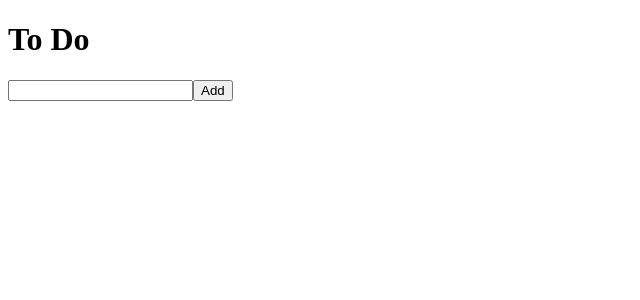
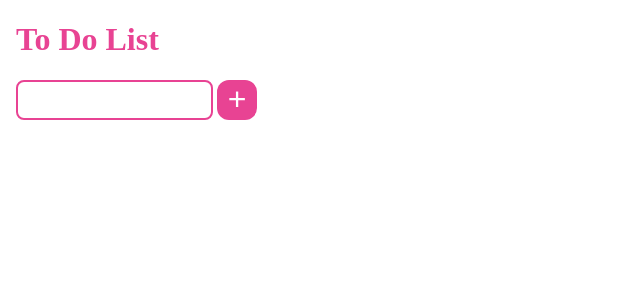
Before and after one commit to goodluckjjin/Learning-Vanila-Redux-and-React-Redux, a React (Create React App) app: page /#/ in a window 1280 px wide. Shown: the top 300 px of the page, without its empty margins (0-640 px from the left). Built offline with nearby package versions, Linux system fonts and the light colour scheme.

Commit message:
Update style

```diff
--- a/package.json
+++ b/package.json
@@ -13,6 +13,7 @@
     "react-router-dom": "^6.2.2",
     "react-scripts": "5.0.0",
     "redux": "^4.1.2",
+    "styled-components": "^5.3.5",
     "web-vitals": "^2.1.4"
   },
   "scripts": {
--- a/src/components/ToDo.js
+++ b/src/components/ToDo.js
@@ -4,13 +4,69 @@ import { connect } from 'react-redux';
 // import { actionCreators } from '../store';
 import {remove} from '../store';
 
+import styled from 'styled-components';
 
-function ToDo({text, onBtnClick, id}) {
+const Item = styled.li`
+  display: flex;
+  justify-content: space-between;
+  align-items: center;
+  margin: 4px 0;
+  width: 100%;
+  border: 2px solid #fd79a8;
+  border-radius: 16px;
+  overflow: hidden;
+`;
+
+const Content = styled.p`
+  display: flex;
+  align-items: center;
+`;
+
+const Number = styled.span`
+  display: block;
+  border: 2px solid #fd79a8;
+  color: #fd79a8;
+  margin: 0 8px;
+  width: 16px;
+  height: 16px;
+  border-radius: 50%;
+  text-align: center;
+`;
+
+const Text = styled.span`
+  font-size: 24px;
+
+`;
+
+const Button = styled.button`
+  display: flex;
+  justify-content: center;
+  align-items: center;
+  margin-right: 4px;
+  width: 40px;
+  height: 40px;
+  border: none;
+  border-radius: 16px;
+  background-color: white;
+  cursor: pointer;
+`;
+
+function ToDo({text, onBtnClick, id, index}) {
+  console.log()
   return (
-    <li>
-      <Link to={`/${id}`}>{text}</Link>
-      <button onClick={onBtnClick}>DEL</button>
-    </li>
+    <Item>
+      <Link to={`/${id}`}
+      style={{
+        textDecoration: 'none',
+        color: 'black',
+        width: "100%",
+      }}
+      ><Content><Number>{index}</Number><Text>{text} </Text></Content>
+      </Link>
+      <Button onClick={onBtnClick}>
+        <img src={require(`../img/close.png`)}/>
+      </Button>
+    </Item>
   )
 }
 
--- a/src/routes/Home.js
+++ b/src/routes/Home.js
@@ -3,9 +3,50 @@ import {connect} from 'react-redux';
 // import {actionCreators} from '../store';
 import {add} from '../store';
 import ToDo from '../components/ToDo';
+import styled from 'styled-components';
 
 // Home은 dispatch, action creators를 직접 처리할 필요가 없음
 // mapStateToProps와 mapDispatchToProps 두개의 함수로 나누어 이용하면 됨
+
+
+const HomeWrapper = styled.div`
+    padding: 0 8px;
+`;
+
+const Title = styled.h1`
+    color: #e84393;
+`;
+
+const Form = styled.form`
+    display: flex;
+    margin: 8px 0;
+
+`;
+
+const Input = styled.input`
+    margin-right: 4px;
+    padding: 8px;
+    background-color: #fff;
+    border: 2px solid #e84393;
+    border-radius: 8px;
+`;
+
+const AddButton = styled.button`
+    display: flex;
+  justify-content: center;
+  align-items: center;
+  width: 40px;
+  height: 40px;
+  border: none;
+  border-radius: 12px;
+  background-color: #e84393;
+  font-size: 32px;
+  color: #fff;
+`;
+
+const Ul = styled.ul`
+    padding: 0;
+`;
 
 function Home ({toDos, addToDo}) {
     const [text, setText] = useState("");
@@ -13,25 +54,27 @@ function Home ({toDos, addToDo}) {
         setText(e.target.value);
     }
     const onSubmit = e => {
-        console.log("onSubmit working")
         e.preventDefault();
-        addToDo(text);
-        setText("");
-        console.log("onSubmit has worked")
+        if(!text) {
+            alert("내용을 입력해주세요");
+        } else {
+            addToDo(text);
+            setText("");
+        }
 
     }
 
     return (
-        <>
-            <h1>To Do</h1>
-            <form onSubmit={onSubmit}>
-                <input type="text" value={text} onChange={onChange}/>
-                <button>Add</button>
-            </form>
-            <ul>
-               {toDos.map(toDo => <ToDo {...toDo} key={toDo.id}/>)}
-            </ul>
-        </>
+        <HomeWrapper>
+            <Title>To Do List</Title>
+            <Form onSubmit={onSubmit}>
+                <Input type="text" value={text} onChange={onChange}/>
+                <AddButton>+</AddButton>
+            </Form>
+            <Ul>
+               {toDos.map((toDo, index) => <ToDo {...toDo} key={toDo.id} index={index+1}/>)}
+            </Ul>
+        </HomeWrapper>
     )
 }
 
```
Also changed, not shown: src/img/close.png (added), 1 other file (tests, documents, lock files or other folders).
